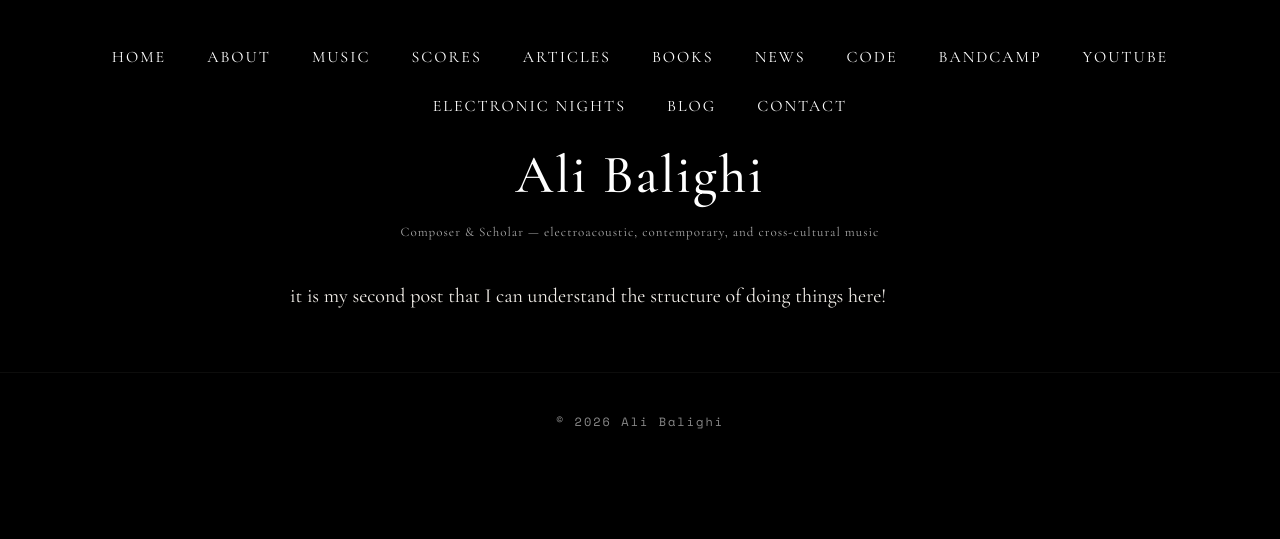
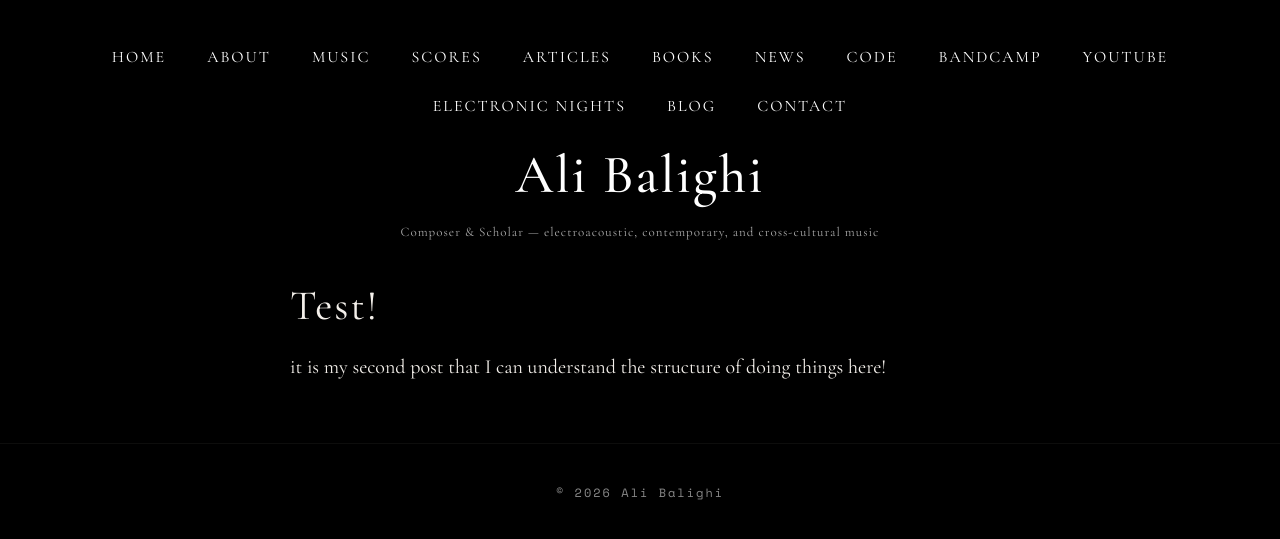
Before and after one commit to alib65/blog, a Jekyll site: the page built from _posts/2026-04-20-my-thoughts-on-music.md, in a window 1280 px wide. Shown: the top 539 px of the page. Built offline with Jekyll 4.4.1, drawn with Linux system fonts in a browser that asks for light colours.

Commit message:
Add header to my thoughts on music post

```diff
--- a/_posts/2026-04-20-my-thoughts-on-music.md
+++ b/_posts/2026-04-20-my-thoughts-on-music.md
@@ -3,5 +3,5 @@ layout: default
 title: "Test!"
 date: 2026-04-20
 ---
-
+# Test!
 it is my second post that I can understand the structure of doing things here!
```
